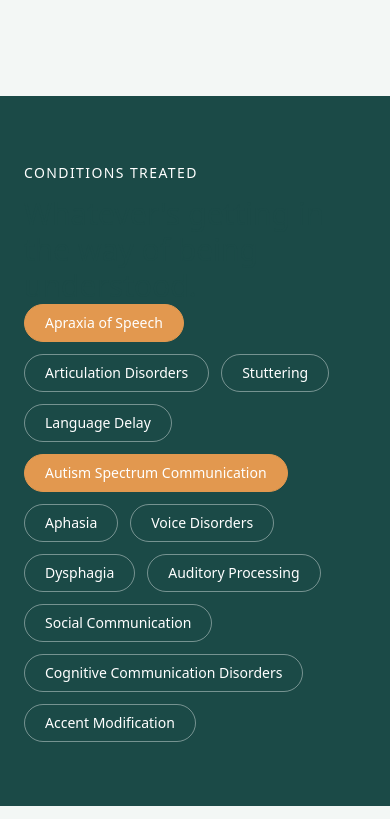
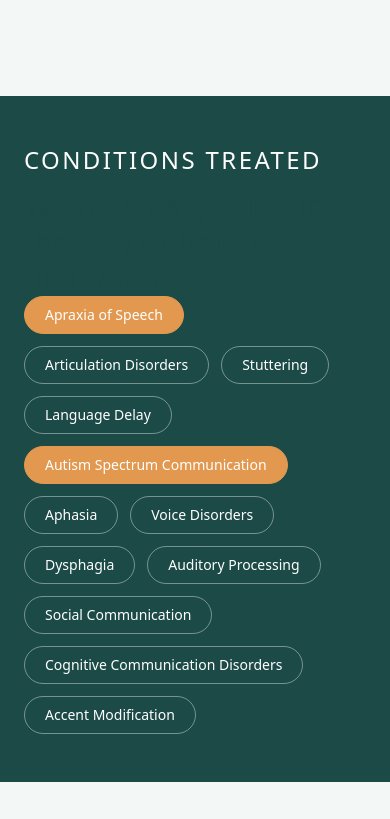
Before and after one commit to rumachoudhury/sadia-speech-therapy, a Next.js app: page / in a window 390 px wide. Shown: the part 2565-3384 px from the top of the page. Built offline with nearby package versions, Linux system fonts and the light colour scheme.

Commit message:
Reduce spacing in conditions section

```diff
--- a/components/ConditionsSection.tsx
+++ b/components/ConditionsSection.tsx
@@ -15,9 +15,9 @@ export default function ConditionsSection() {
   ];
 
   return (
-    <section className="bg-[#1B4A47] py-16">
+    <section className="bg-[#1B4A47] py-12 lg:py-20">
       <div className="container-custom">
-        <span className="text-sm uppercase tracking-widest text-white">
+        <span className="text-2xl lg:text-sm uppercase tracking-widest text-white">
           Conditions Treated
         </span>
 
```
